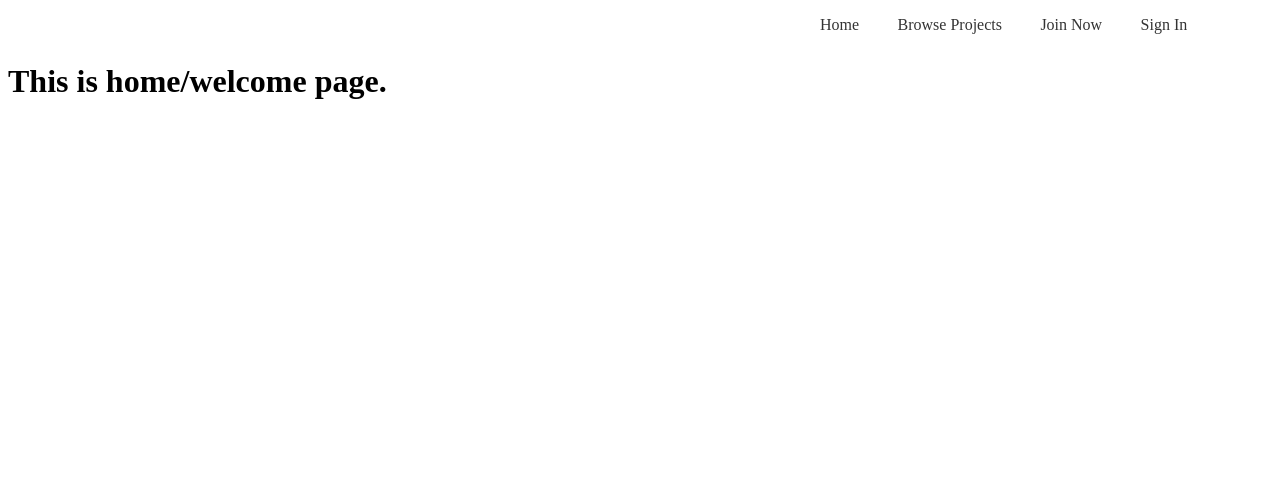
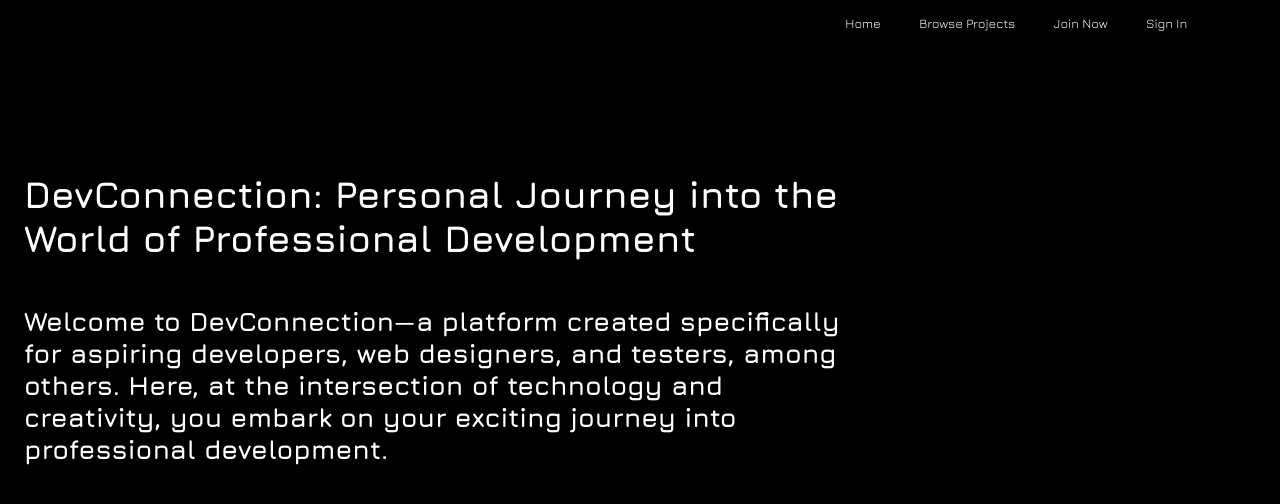
Before and after one commit to Code-the-Dream-School/ffprac-team1-front, a React (Vite) app: page / in a window 1280 px wide. Shown: the top 504 px of the page. Built offline with nearby package versions, Linux system fonts and the light colour scheme; no server answers.

Commit message:
add project description. add basic design.

```diff
--- a/index.html
+++ b/index.html
@@ -4,6 +4,7 @@
     <meta charset="UTF-8" />
     <link rel="icon" type="image/svg+xml" href="/vite.svg" />
     <meta name="viewport" content="width=device-width, initial-scale=1.0" />
+    <link href="https://fonts.googleapis.com/css2?family=Jura:wght@300..700&display=swap" rel="stylesheet">
     <title></title>
   </head>
   <body>
--- a/src/App.css
+++ b/src/App.css
@@ -17,6 +17,6 @@ li:last-child {
 
 li a {
     text-decoration: none;
-    color: #333;
+    color: white;
     margin-right: 3vw;
 }
--- a/src/components/Layout/LandingPage.jsx
+++ b/src/components/Layout/LandingPage.jsx
@@ -1,9 +1,16 @@
 import React from 'react';
+import './Layout.css';
+
 
 const LandingPage = () => (
-    <div>
-      <h1>This is home/welcome page.</h1>
+  <div class="container">
+    <div class="box" id="box1">
+      <h3><strong>DevConnection:</strong> Personal Journey into the World of Professional Development</h3>
+      <h5>Welcome to DevConnection—a platform created specifically for aspiring developers, web designers, and testers, among others. Here, at the intersection of technology and creativity, you embark on your exciting journey into professional development.</h5>
     </div>
-  );
+    <div class="box" id="box2">
+    </div>
+  </div>
+);
 
-  export default LandingPage;
+export default LandingPage;
--- /dev/null
+++ b/src/components/Layout/Layout.css
@@ -0,0 +1,29 @@
+body {
+    background-color: black;
+    color: white;
+    font-family: 'Jura', sans-serif;
+    font-size: 1vw;
+}
+
+.container {
+    display: flex;
+    padding-top: 10vh;
+    padding-bottom: 7vh;
+}
+
+.box {
+    overflow: auto;
+    padding: 2vh;
+}
+
+#box1 {
+    flex: 70;
+    font-size: 2.5vw;
+}
+
+#box2 {
+    flex: 30;
+    font-size: 1vw;
+    margin-top: 12vh;
+    text-align: center;
+}
```
